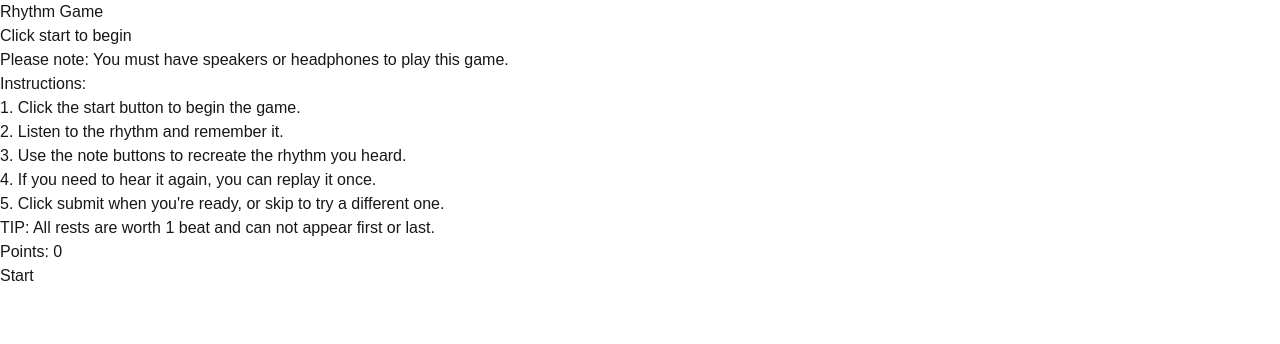
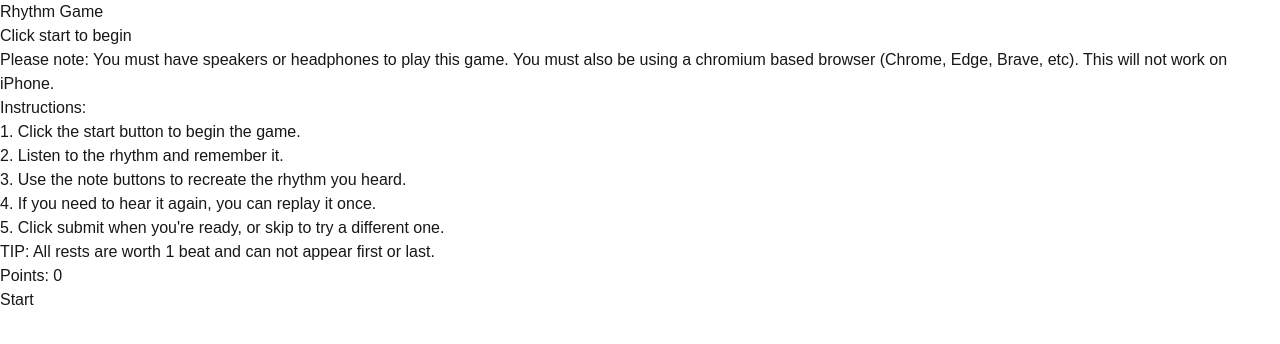
Before and after one commit to arbusam/rhythm-game, a Next.js app: page / in a window 1280 px wide. Shown: the top 344 px of the page. Built offline with nearby package versions, Linux system fonts and the light colour scheme.

Commit message:
Update game instructions to include browser compatibility requirements

```diff
--- a/src/app/page.tsx
+++ b/src/app/page.tsx
@@ -187,7 +187,7 @@ export default function Home() {
         <h2 className="font-sans text-xl font-semibold">Click start to begin</h2>
         <div className="my-4"></div>
         <p>
-          Please note: You must have speakers or headphones to play this game.
+          Please note: You must have speakers or headphones to play this game. You must also be using a chromium based browser (Chrome, Edge, Brave, etc). This will not work on iPhone.
         </p>
         <div className="my-2"></div>
         <h3 className="font-sans text-lg font-semibold">Instructions:</h3>
```
